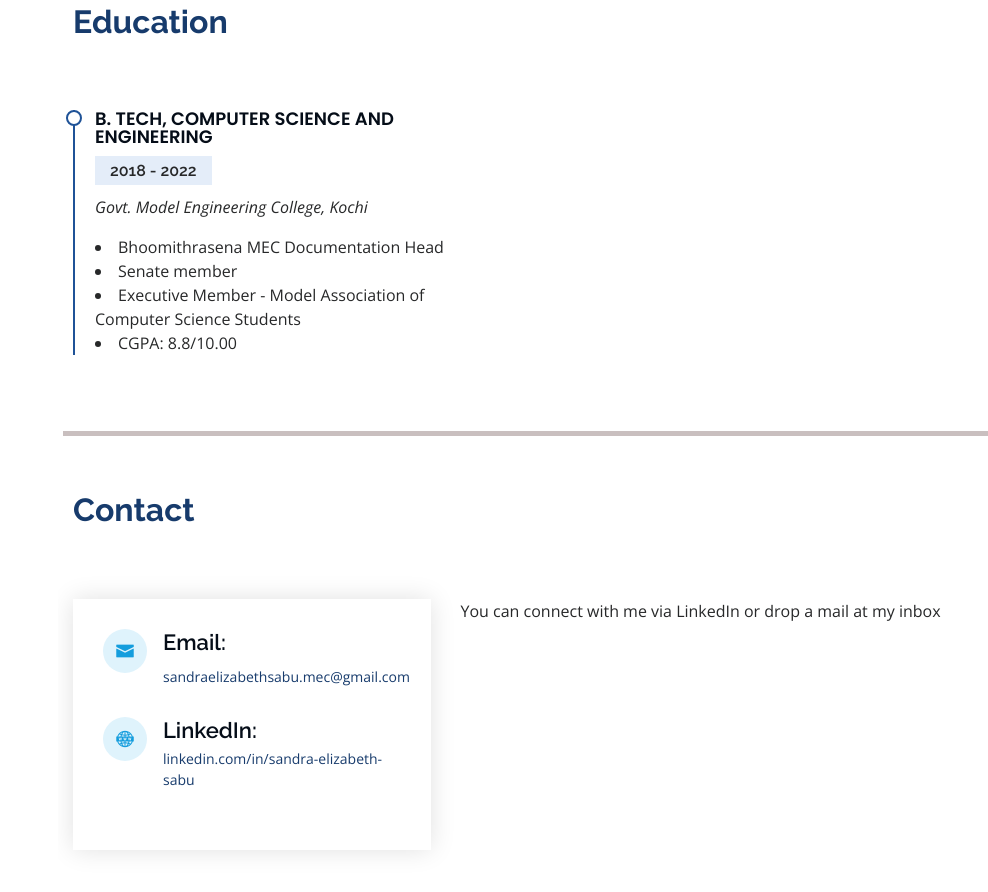
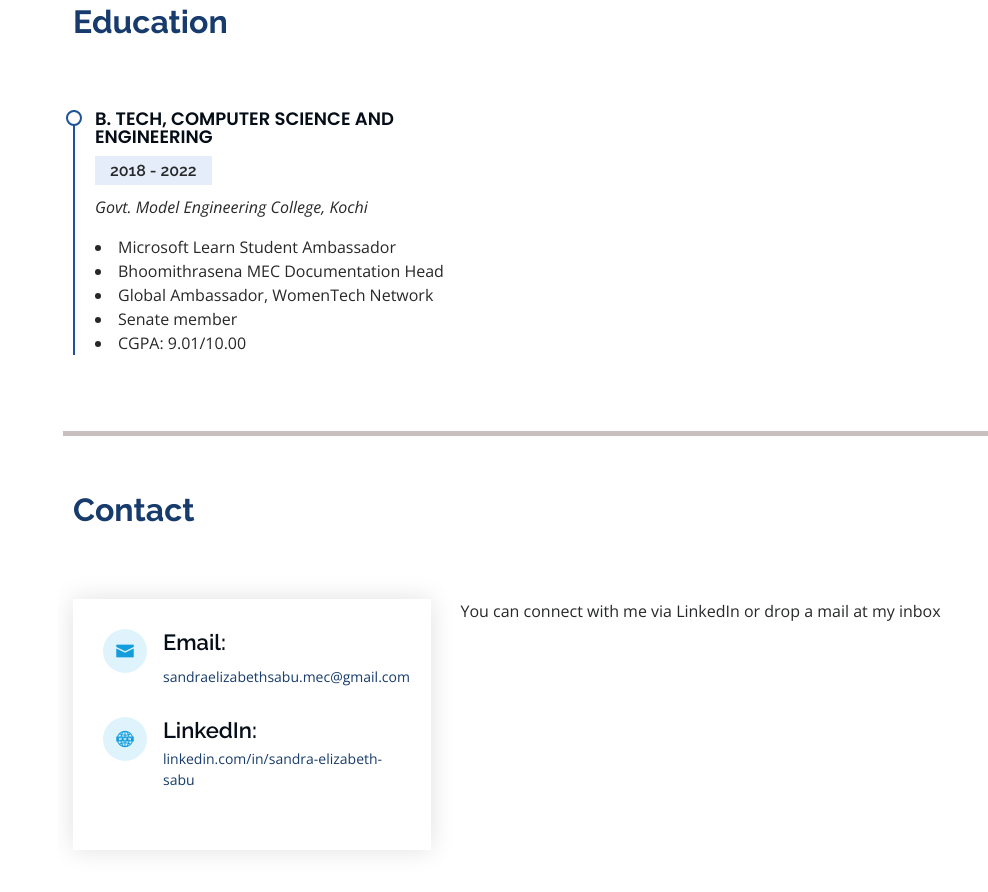
Before and after one commit to sandraliz/sandraelizabethsabu.github.io, a plain HTML site: page index.html in a window 1280 px wide. Shown: the part 1317-2209 px from the top of the page, without its empty margins (292-1280 px from the left). Drawn offline with nearby package versions, Linux system fonts and the light colour scheme.

Commit message:
Updated About and Education
Updated the details in about and education sections.

```diff
--- a/index.html
+++ b/index.html
@@ -129,10 +129,11 @@
                             <h5>2018 - 2022</h5>
                             <p><em>Govt. Model Engineering College, Kochi</em></p>
                             <p>
+                               <li>Microsoft Learn Student Ambassador</li>
                                 <li>Bhoomithrasena MEC Documentation Head</li>
+                                <li>Global Ambassador, WomenTech Network</li>
                                 <li>Senate member</li>
-                                <li>Executive Member - Model Association of Computer Science Students</li>
-                                <li>CGPA: 8.8/10.00</li>
+                                <li>CGPA: 9.01/10.00</li>
                             </p>
                         </div>
                     </div>
```
